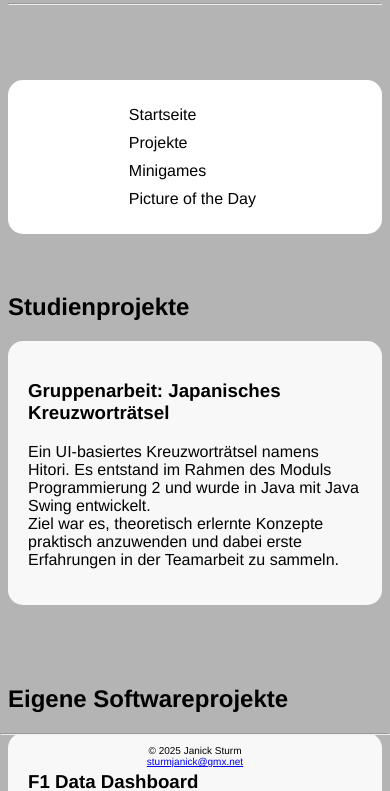
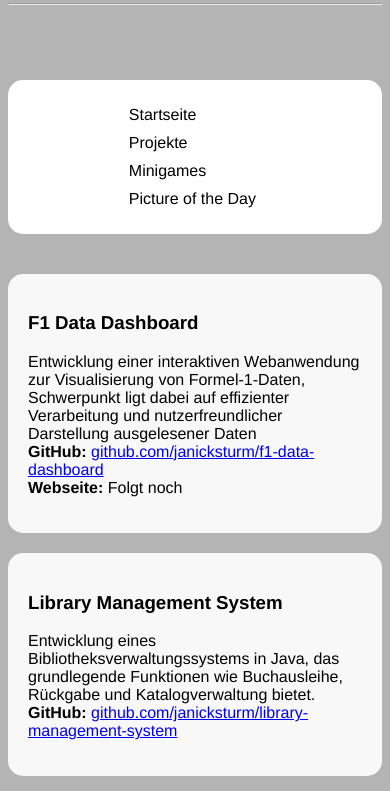
Before and after one commit to janicksturm/Portfolio, a plain HTML site: page docs/html/projects.html in a window 390 px wide. Shown: the part 67-858 px from the top of the page. Drawn offline with Linux system fonts and the light colour scheme.

Commit message:
refactor project details in HTML and CSS for improved clarity and responsiveness

```diff
--- a/docs/css/project.css
+++ b/docs/css/project.css
@@ -1,3 +1,4 @@
+@media all {
     #projectSpace {
         display: flex;
         gap: 40px;
@@ -25,3 +26,10 @@
         margin-bottom: 20px;
         border-radius: 15px;
     }
+}
+
+@media screen and (max-width: 400px){
+    footer {
+        position: relative;
+    }
+}
--- a/docs/css/style.css
+++ b/docs/css/style.css
@@ -2,6 +2,14 @@
     body {
         font-family: Helvetica, sans-serif;
         background-color: rgb(180, 180, 180);
+    }
+
+    footer {
+        position: fixed;
+        left: 0;
+        bottom: 0;
+        width: 100%;
+        text-align: center;
     }
 }
 
@@ -31,14 +39,6 @@
     nav li a {
         text-decoration: none;
         color: #000;
-    }
-
-    footer {
-        position: fixed;
-        left: 0;
-        bottom: 0;
-        width: 100%;
-        text-align: center;
     }
 }
 
@@ -73,11 +73,6 @@
     }
 
     footer {
-        position: fixed;
-        left: 0;
-        bottom: 0;
-        width: 100%;
-        text-align: center;
         font-size: 10px;
     }
 }
--- a/docs/html/projects.html
+++ b/docs/html/projects.html
@@ -24,24 +24,21 @@
         <main>
             <section id="projectSpace">
                 <div class="projectColumns">
-                    <h1>Studienprojekte</h1>
-                    <article>
-                        <h3>Gruppenarbeit: Japanisches Kreuzworträtsel</h3>
-                        <p>
-                            Ein UI-basiertes Kreuzworträtsel namens Hitori. Es entstand im Rahmen des Moduls Programmierung 2 und wurde in Java mit Java Swing entwickelt.
-                            <br> Ziel war es, theoretisch erlernte Konzepte praktisch anzuwenden und dabei erste Erfahrungen in der Teamarbeit zu sammeln.
-                        </p>
-                    </article>
-                </div>
-
-                <div class="projectColumns">
-                    <h1>Eigene Softwareprojekte</h1>
                     <article>
                         <h3>F1 Data Dashboard</h3>
                         <p>
                             Entwicklung einer interaktiven Webanwendung zur Visualisierung von Formel-1-Daten,
                             Schwerpunkt ligt dabei auf effizienter Verarbeitung und nutzerfreundlicher Darstellung ausgelesener Daten
                             <br> <strong>GitHub:</strong> <a href="https://github.com/janicksturm/f1-data-dashboard">github.com/janicksturm/f1-data-dashboard</a>
+                            <br> <strong>Webseite:</strong> Folgt noch
+                        </p>
+                    </article>
+
+                    <article>
+                        <h3>Library Management System</h3>
+                        <p>
+                            Entwicklung eines Bibliotheksverwaltungssystems in Java, das grundlegende Funktionen wie Buchausleihe, Rückgabe und Katalogverwaltung bietet.
+                            <br> <strong>GitHub:</strong> <a href="https://github.com/janicksturm/library-management-system">github.com/janicksturm/library-management-system</a>
                         </p>
                     </article>
                 </div>
```
Lines whose indentation alone changed are shown as unchanged.
